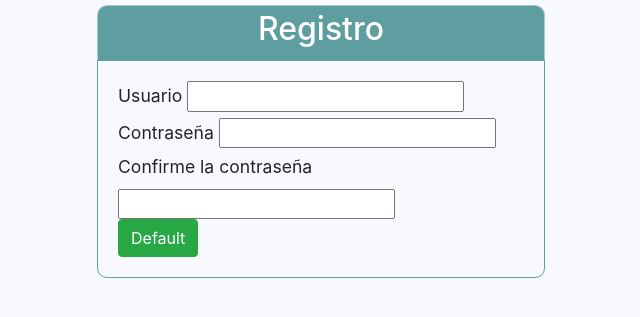
After one commit to kjtm03/jk, a PHP site: page /registro.php in a window 1280 px wide. The commit adds this page. Shown: the top 317 px of the page, without its empty margins (319-959 px from the left). Run offline with PHP 8.4, Linux system fonts and the light colour scheme.

Commit message:
Add files via upload

```diff
--- a/dbp/estilos.css
+++ b/dbp/estilos.css
@@ -1,5 +1,5 @@
 body{
-	background: crimson
+	background:
 }
 
 #contenedor{
@@ -20,7 +20,7 @@ body{
 	width: 100%;
 	padding: 5px;
 	margin-bottom: 5px;
-	border-bottom: 1px solid red;
+	border-bottom: 1px solid black;
 	font-weight: bold;
 }
 
--- /dev/null
+++ b/dbp/estilos2.css
@@ -0,0 +1,28 @@
+* {
+	margin: 0px;
+	padding: 0px;
+}
+body {
+	font-size: 110%;
+	background: #F8F8FF;
+}
+
+.header {
+	width: 35%;
+	margin: 5px auto 0px;
+	color: white;
+	background: #5F9EA0;
+	text-align: center;
+	border: 1px solid #B0C4DE;
+	border-bottom: none;
+	border-radius: 10px 10px 0px 0px;
+	padding: 4px;
+}
+
+form{
+	width: 35%;
+	margin: 0px auto;
+	padding: 20px;
+	border: 1px solid #5F9EA0;
+	border-radius: 0px 0px 10px 10px;
+}
--- a/dbp/index.php
+++ b/dbp/index.php
@@ -11,7 +11,7 @@
 			<div id="chat">
 				<div id="datos_chat">
 					<span style="color: red">Jogurmund: </span>
-					<span>Fale galera</span>
+					<span>Respawn en 3 2 1...</span>
 					<span style="float: right;">09:04 pm</span>
 				</div>
 			</div>
--- /dev/null
+++ b/dbp/registro.php
@@ -0,0 +1,31 @@
+<!DOCTYPE html>
+<html>
+<head>
+	<meta charset=“utf-8”>
+	<title>Registro</title>
+	<link rel="stylesheet" href="https://maxcdn.bootstrapcdn.com/bootstrap/4.0.0-beta.2/css/bootstrap.min.css" integrity="sha384-PsH8R72JQ3SOdhVi3uxftmaW6Vc51MKb0q5P2rRUpPvrszuE4W1povHYgTpBfshb" crossorigin="anonymous">
+	<link rel="stylesheet" type="text/css" href="estilos2.css">
+</head>
+<body>
+	<div class="header">
+		<h2>Registro</h2>
+	</div>
+	<form>
+		<div class="input">
+			<label>Usuario</label>
+			<input type="text" name="usuario">
+		</div>
+		<div class="input">
+			<label>Contraseña</label>
+			<input type="password" name="contraseña1">
+		</div>
+		<div class="input">
+			<label>Confirme la contraseña</label>
+			<input type="password" name="contraseña2">
+		</div>
+		<div class="input">
+			<button type="submit" name="registro" class="btn btn-success">Default</button>
+		</div>
+	</form>
+</body>
+</html>
```
